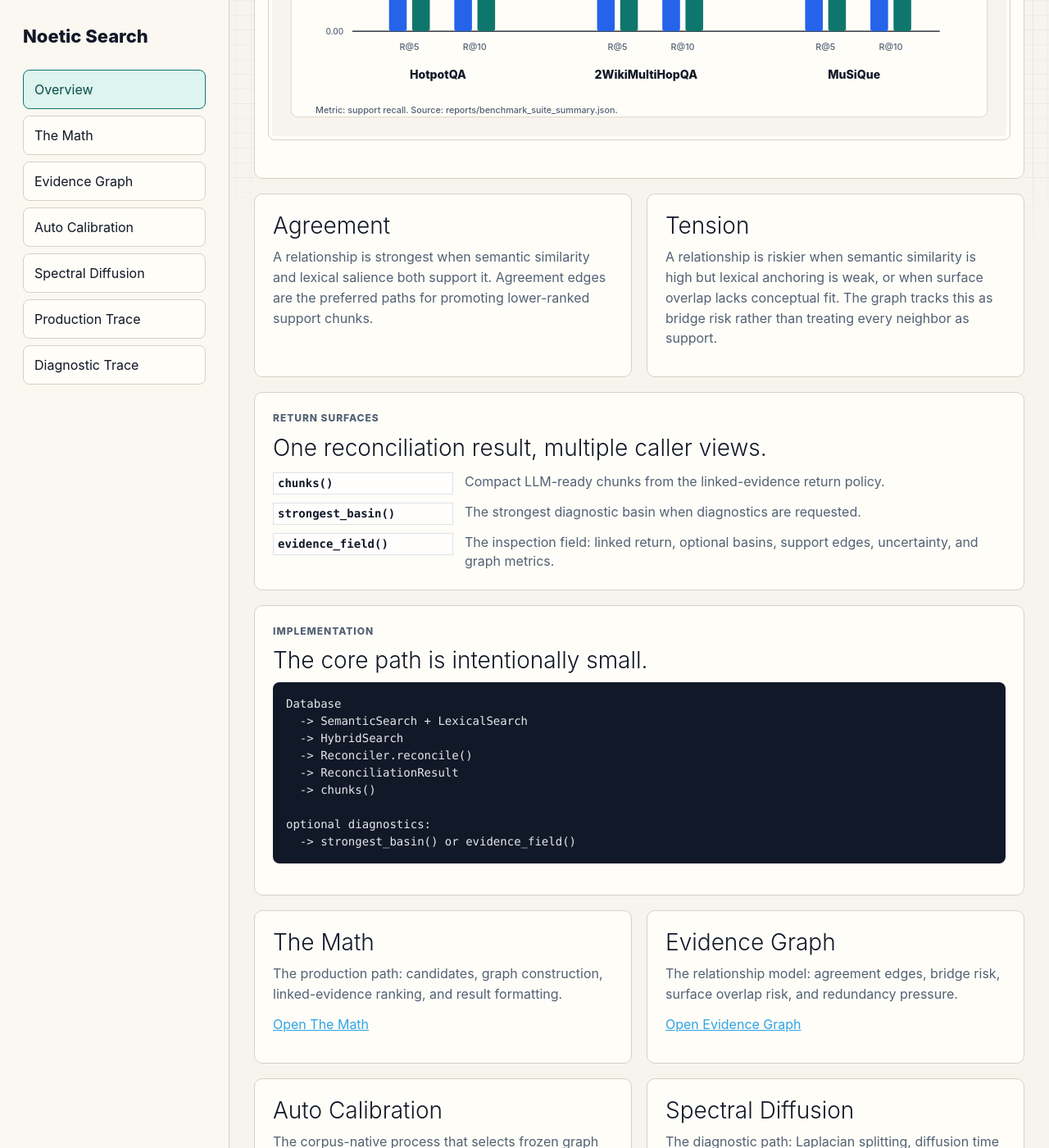
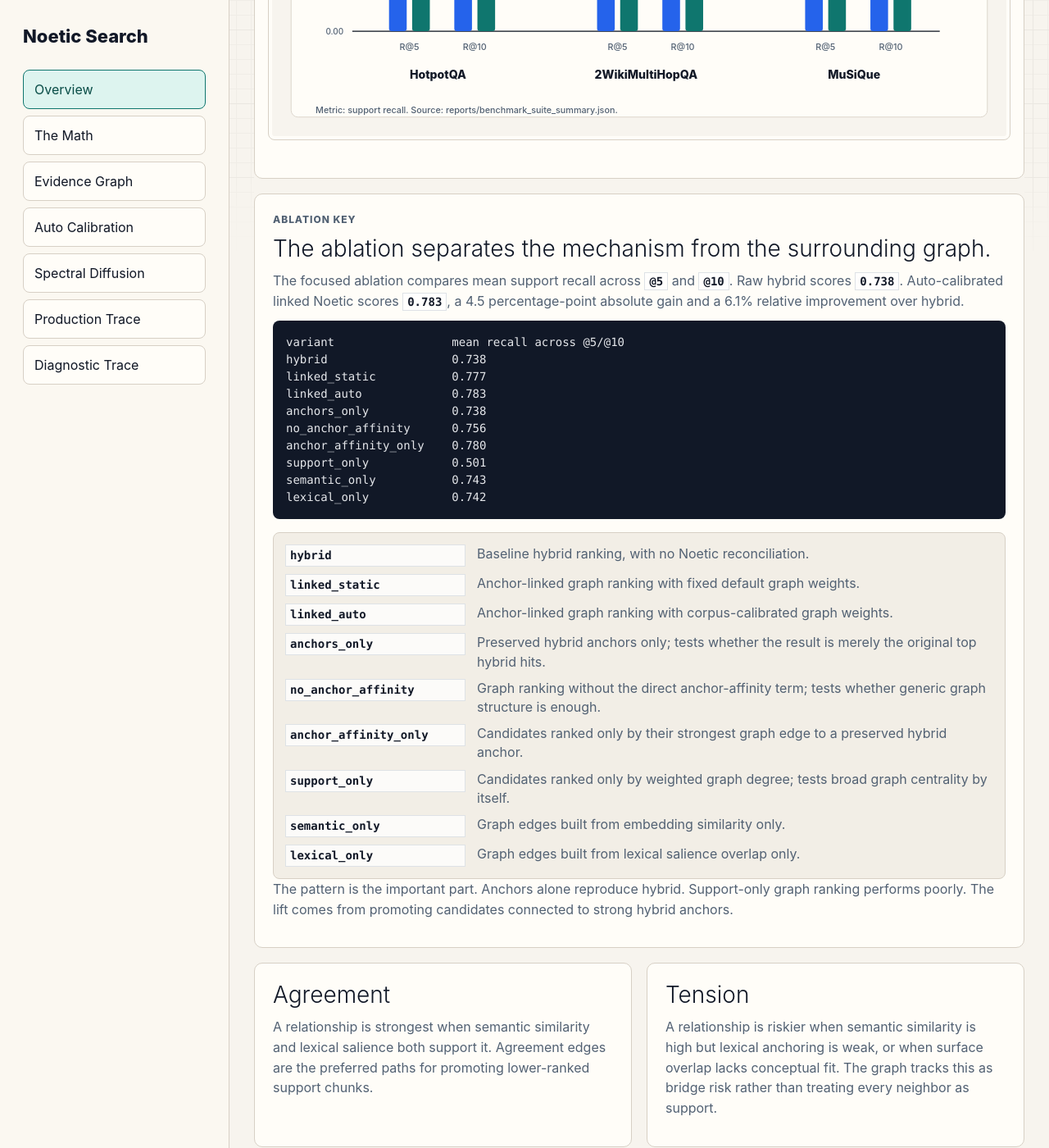
Before and after one commit to NLucy/noetic-search, an MkDocs documentation site: the page built from docs/index.md, in a window 1280 px wide and 1400 px high, scrolled down 1830 px. Shown: the whole window at 82% size. Built offline with MkDocs 1.6.1, drawn with Linux system fonts in a browser that asks for light colours; nearby versions of some CDN libraries.

Commit message:
Clarify benchmark results

```diff
--- a/docs/index.md
+++ b/docs/index.md
@@ -82,6 +82,44 @@
     <p class="eyebrow">Benchmark signal</p>
     <h2>The auto path improves compact support recall in the headline run.</h2>
     <img src="assets/benchmark_summary.svg" alt="Bar chart comparing Hybrid and Noetic auto recall on HotpotQA, 2WikiMultiHopQA, and MuSiQue.">
+  </section>
+
+  <section class="panel">
+    <p class="eyebrow">Ablation key</p>
+    <h2>The ablation separates the mechanism from the surrounding graph.</h2>
+    <p>
+      The focused ablation compares mean support recall across <code>@5</code>
+      and <code>@10</code>. Raw hybrid scores <code>0.738</code>.
+      Auto-calibrated linked Noetic scores <code>0.783</code>, a 4.5
+      percentage-point absolute gain and a 6.1% relative improvement over
+      hybrid.
+    </p>
+    <pre>variant                 mean recall across @5/@10
+hybrid                  0.738
+linked_static           0.777
+linked_auto             0.783
+anchors_only            0.738
+no_anchor_affinity      0.756
+anchor_affinity_only    0.780
+support_only            0.501
+semantic_only           0.743
+lexical_only            0.742</pre>
+    <div class="symbols">
+      <div><code>hybrid</code><span>Baseline hybrid ranking, with no Noetic reconciliation.</span></div>
+      <div><code>linked_static</code><span>Anchor-linked graph ranking with fixed default graph weights.</span></div>
+      <div><code>linked_auto</code><span>Anchor-linked graph ranking with corpus-calibrated graph weights.</span></div>
+      <div><code>anchors_only</code><span>Preserved hybrid anchors only; tests whether the result is merely the original top hybrid hits.</span></div>
+      <div><code>no_anchor_affinity</code><span>Graph ranking without the direct anchor-affinity term; tests whether generic graph structure is enough.</span></div>
+      <div><code>anchor_affinity_only</code><span>Candidates ranked only by their strongest graph edge to a preserved hybrid anchor.</span></div>
+      <div><code>support_only</code><span>Candidates ranked only by weighted graph degree; tests broad graph centrality by itself.</span></div>
+      <div><code>semantic_only</code><span>Graph edges built from embedding similarity only.</span></div>
+      <div><code>lexical_only</code><span>Graph edges built from lexical salience overlap only.</span></div>
+    </div>
+    <p>
+      The pattern is the important part. Anchors alone reproduce hybrid.
+      Support-only graph ranking performs poorly. The lift comes from promoting
+      candidates connected to strong hybrid anchors.
+    </p>
   </section>
 
   <section class="grid two">
```
Also changed, not shown: README.md (+20 -15 lines).
